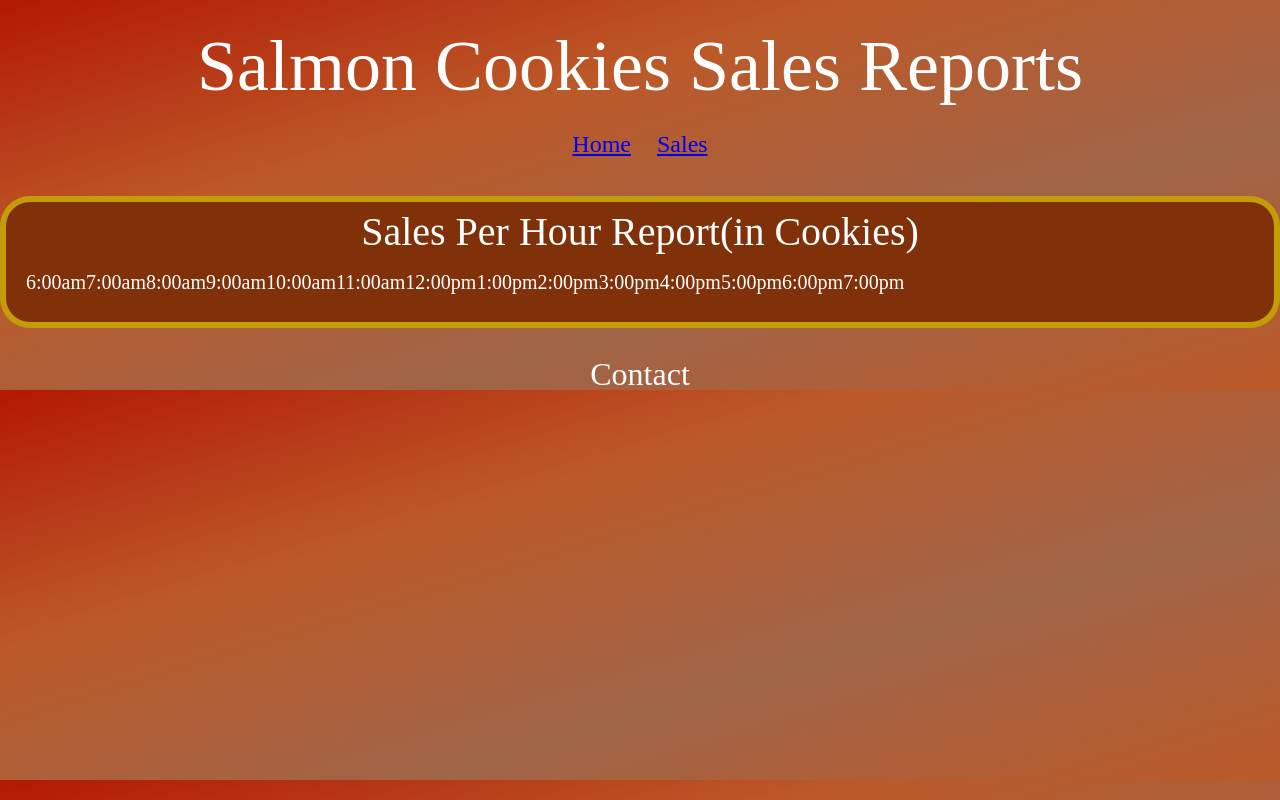
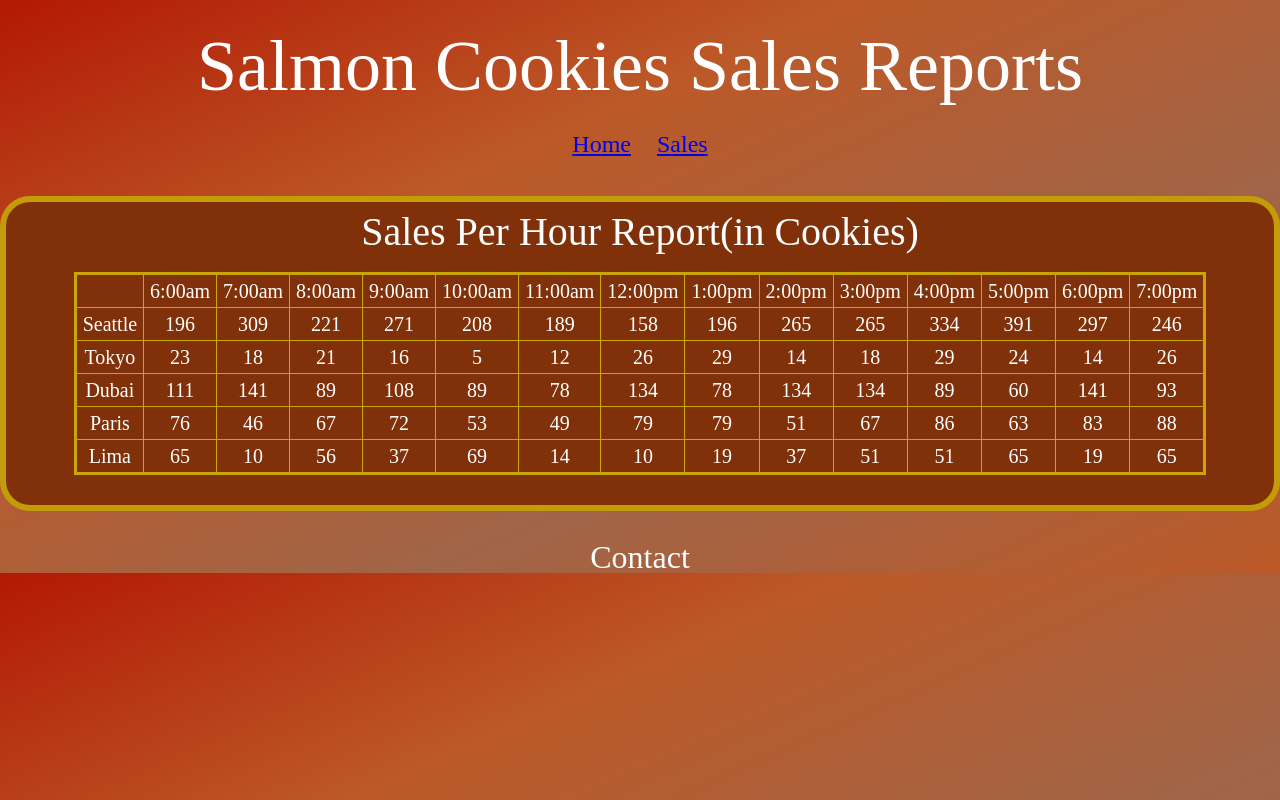
Before and after one commit to TheAgileMCB/cookie-stand, a plain HTML site: page sales.html in a window 1280 px wide. Drawn offline with Linux system fonts and the light colour scheme.

Commit message:
finished filling table with sales contents--no totals

```diff
--- a/css/style.css
+++ b/css/style.css
@@ -71,3 +71,15 @@ footer {
   margin-top: 30px;
   text-align: center;
 }
+/*-------------------------
+           Table
+-------------------------*/
+table {
+  border: solid 3px rgb(201, 165, 7);
+  margin: 0 auto;
+}
+
+th, td {
+  border: solid 1px rgb(201, 165, 7);
+  padding: 6px;
+}
--- a/js/script.js
+++ b/js/script.js
@@ -3,9 +3,10 @@ console.log('ready to rock');
 
 /////////////////////Global Variables//////////////////////
 var hours = ['6:00am','7:00am', '8:00am', '9:00am', '10:00am', '11:00am', '12:00pm', '1:00pm', '2:00pm', '3:00pm', '4:00pm', '5:00pm', '6:00pm', '7:00pm'];
-var stores = [Seattle, Tokyo, Dubai, Paris, Lima];
+
 /////////////////////Constructor////////////////////////
-function Store(minCustomers, maxCustomers, unitsPerCustomer) {
+function Store(storeName, minCustomers, maxCustomers, unitsPerCustomer) {
+  this.storeName = storeName;
   this.minCustomers = minCustomers;
   this.maxCustomers = maxCustomers;
   this.unitsPerCustomer = unitsPerCustomer;
@@ -29,11 +30,11 @@ Store.prototype.getCookies = function() {
 };
 
 //////////////////////New Stores///////////////////////////
-var Seattle = new Store(23, 65, 6.3);
-var Tokyo = new Store(3, 24, 1.2);
-var Dubai = new Store(11, 38, 3.7);
-var Paris = new Store(20, 38, 2.3);
-var Lima = new Store(2, 16, 4.6);
+var Seattle = new Store('Seattle', 23, 65, 6.3);
+var Tokyo = new Store('Tokyo', 3, 24, 1.2);
+var Dubai = new Store('Dubai', 11, 38, 3.7);
+var Paris = new Store('Paris', 20, 38, 2.3);
+var Lima = new Store('Lima', 2, 16, 4.6);
 
 Seattle.getCustomers();
 Seattle.getCookies();
@@ -56,21 +57,41 @@ Lima.getCookies();
 console.log(Lima.customersPerHour);
 console.log(Lima.cookiesPerHour);
 
+var stores = [Seattle, Tokyo, Dubai, Paris, Lima];
+
 ///////////////////////Render////////////////////////////////
-var storeTable = document.getElementById('sales-table');
+var salesTable = document.getElementById('sales-table');
 var headRow = document.createElement('tr');
+var headRowBlank = document.createElement('th');
+headRowBlank.setAttribute('scope', 'row');
+headRowBlank.textContent = '';
+headRow.appendChild(headRowBlank);
 for ( let i = 0; i < hours.length; i++ ) {
   var hourHead = document.createElement('th');
   hourHead.setAttribute('scope', 'col');
   hourHead.textContent = hours[i];
   headRow.appendChild(hourHead);
-  storeTable.appendChild(headRow);
+  salesTable.appendChild(headRow);
 }
+// for ( let i = 0; i < hours.length; i++ ) {
+//   var totalFoot = document.createElement('th');
+//   totalFoot.textContent = ;
+//   footRow.appendChild(totalFoot);
+//   storeTable.appendChild(footRow);
+// }
 
 Store.prototype.render = function() {
+  var storeRow = document.createElement('tr');
+  var storeCell = document.createElement('td');
+  storeCell.textContent = this.storeName;
+  storeRow.appendChild(storeCell);
+  for ( let i = 0; i < hours.length; i++ ) {
+    var salesCell = document.createElement('td');
+    salesCell.textContent = this.cookiesPerHour[i];
+    storeRow.appendChild(salesCell);
 
-
-
+  }
+  salesTable.appendChild(storeRow);
 
 
 };
```
